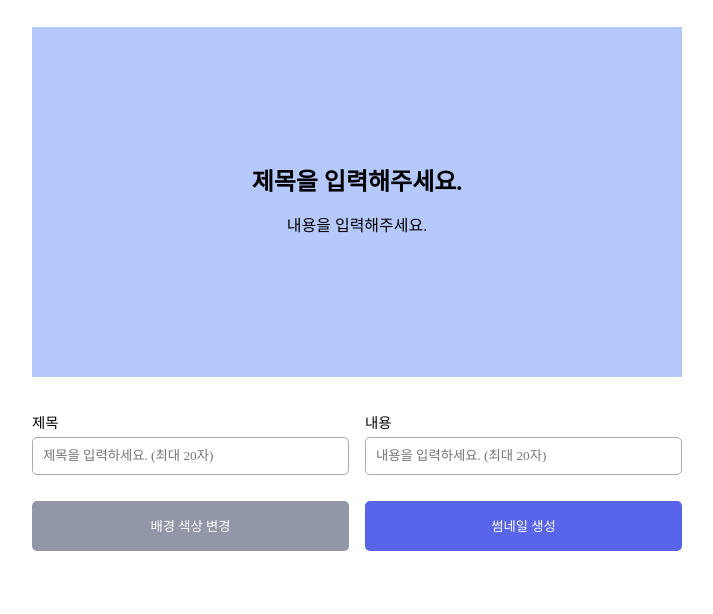
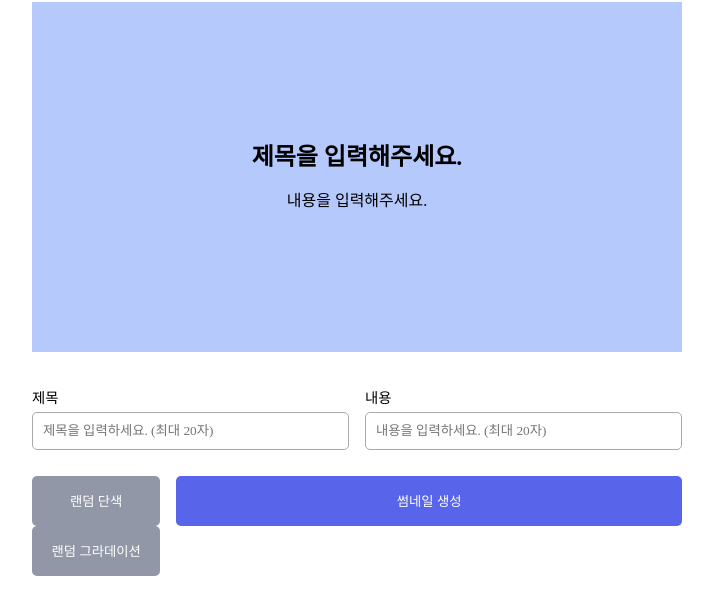
Before and after one commit to ReturnReason/ThumbnailGenerator, a website with bundled scripts: page index.html in a window 1280 px wide. Shown: the part 144-758 px from the top of the page, without its empty margins (283-996 px from the left). Built offline with nearby package versions, Linux system fonts and the light colour scheme; a web font is replaced by a local one.

Commit message:
feat: 랜덤 그라데이션 버튼 추가

```diff
--- a/index.html
+++ b/index.html
@@ -7,7 +7,6 @@
     <title>썸네일 생성기</title>
     <link rel="stylesheet" href="./src/css/main.css" />
     <script src="https://cdnjs.cloudflare.com/ajax/libs/html2canvas/1.3.2/html2canvas.min.js"></script>
-  </head>
   </head>
   <body>
     <main class="container">
@@ -24,7 +23,7 @@
           <label for="title-input">제목</label>
           <input
             maxlength="20"
-            iu="title-input"
+            id="title-input"
             class="title-input"
             type="text"
             placeholder="제목을 입력하세요. (최대 20자)"
@@ -35,7 +34,7 @@
           <label for="content-input">내용</label>
           <input
             maxlength="20"
-            iu="content-input"
+            id="content-input"
             class="content-input"
             type="text"
             placeholder="내용을 입력하세요. (최대 20자)"
@@ -45,7 +44,14 @@
       </div>
 
       <div class="setting">
-        <button class="change-bg-color-btn" data-test="btn_change-bg-color">배경 색상 변경</button>
+        <div class="setting-bg-btn-wrapper">
+          <div class="bg-pick" id="random-bg-color">
+            <button class="change-bg-color-btn" data-test="btn_change-bg-color">랜덤 단색</button>
+            <button class="change-bg-color-btn" data-test="btn_change-g-bg-color">
+              랜덤 그라데이션
+            </button>
+          </div>
+        </div>
         <button class="create-btn" data-test="create">썸네일 생성</button>
       </div>
     </main>
```
